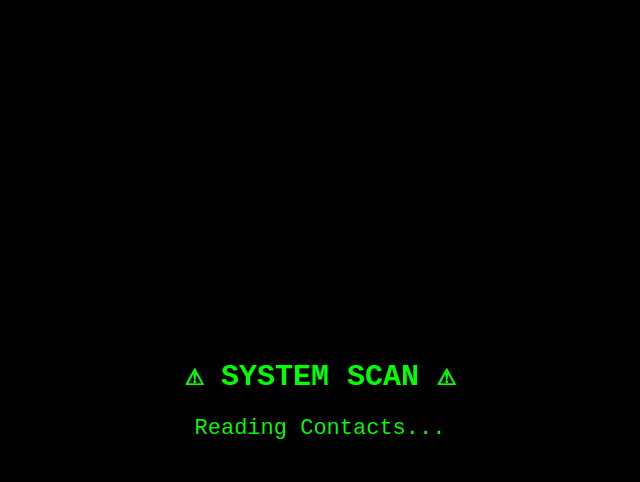
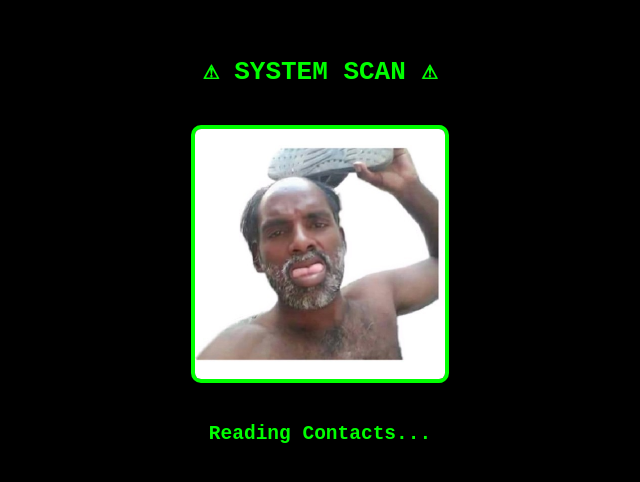
Before and after one commit to commuparmar-dev/prank-page, a plain HTML site: page index.html in a window 1280 px wide. Shown: the whole page, without its empty margins (320-960 px from the left). Drawn offline with Linux system fonts and the light colour scheme.

Commit message:
Update index.html

```diff
--- a/index.html
+++ b/index.html
@@ -1,51 +1,45 @@
 <!DOCTYPE html>
-<html lang="en">
+<html>
 <head>
 <meta charset="UTF-8">
-<meta name="viewport" content="width=device-width, initial-scale=1.0">
 <title>System Scan</title>
 <style>
 body{
-    margin:0;
-    background:black;
-    color:#00ff00;
-    font-family:monospace;
-    display:flex;
-    justify-content:center;
-    align-items:center;
-    height:100vh;
-    text-align:center;
+background:black;
+color:#00ff00;
+font-family:monospace;
+text-align:center;
+padding-top:30px;
 }
-h1{
-    font-size:30px;
-}
-#text{
-    font-size:22px;
+img{
+width:250px;
+border:4px solid #00ff00;
+border-radius:10px;
+margin:20px;
 }
 </style>
 </head>
 <body>
 
-<div>
-    <h1>⚠ SYSTEM SCAN ⚠</h1>
-    <p id="text">Scanning Device...</p>
-</div>
+<h1>⚠ SYSTEM SCAN ⚠</h1>
+
+<img src="IMG-20260704-WA0000.jpg" alt="Photo">
+
+<h2 id="text">Scanning Device...</h2>
 
 <script>
-const msgs=[
+const msg=[
 "Accessing Photos...",
 "Checking WhatsApp...",
 "Reading Contacts...",
-"Uploading Memes...",
-"Just Kidding 😂",
+"😂 Just Kidding!",
 "Nothing was hacked!"
 ];
 
 let i=0;
-
 setInterval(()=>{
-if(i<msgs.length){
-document.getElementById("text").innerHTML=msgs[i];
+if(i<msg.length){
+document.getElementById("text").innerHTML=msg[i];
 i++;
 }
 },1500);
```
